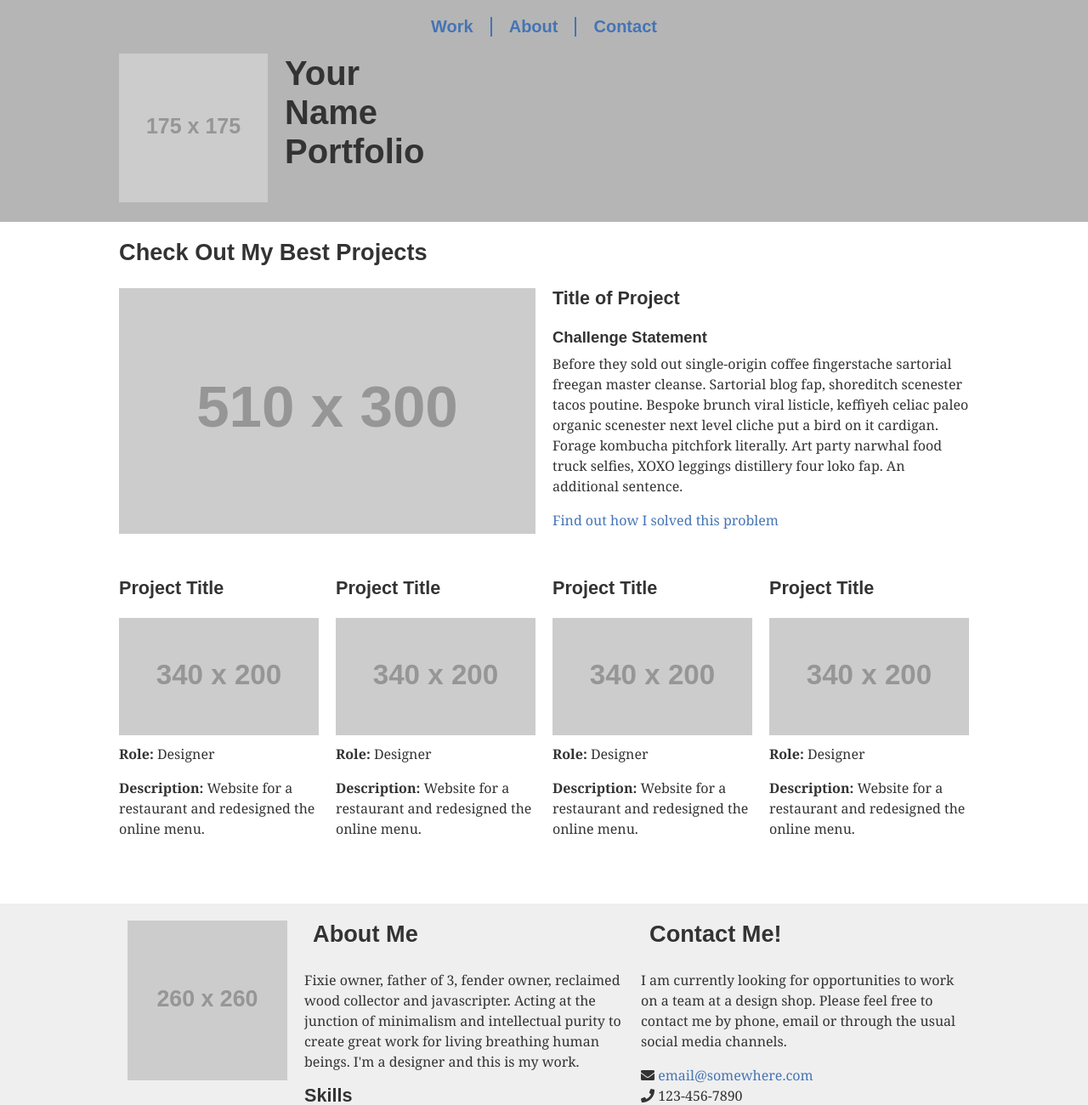
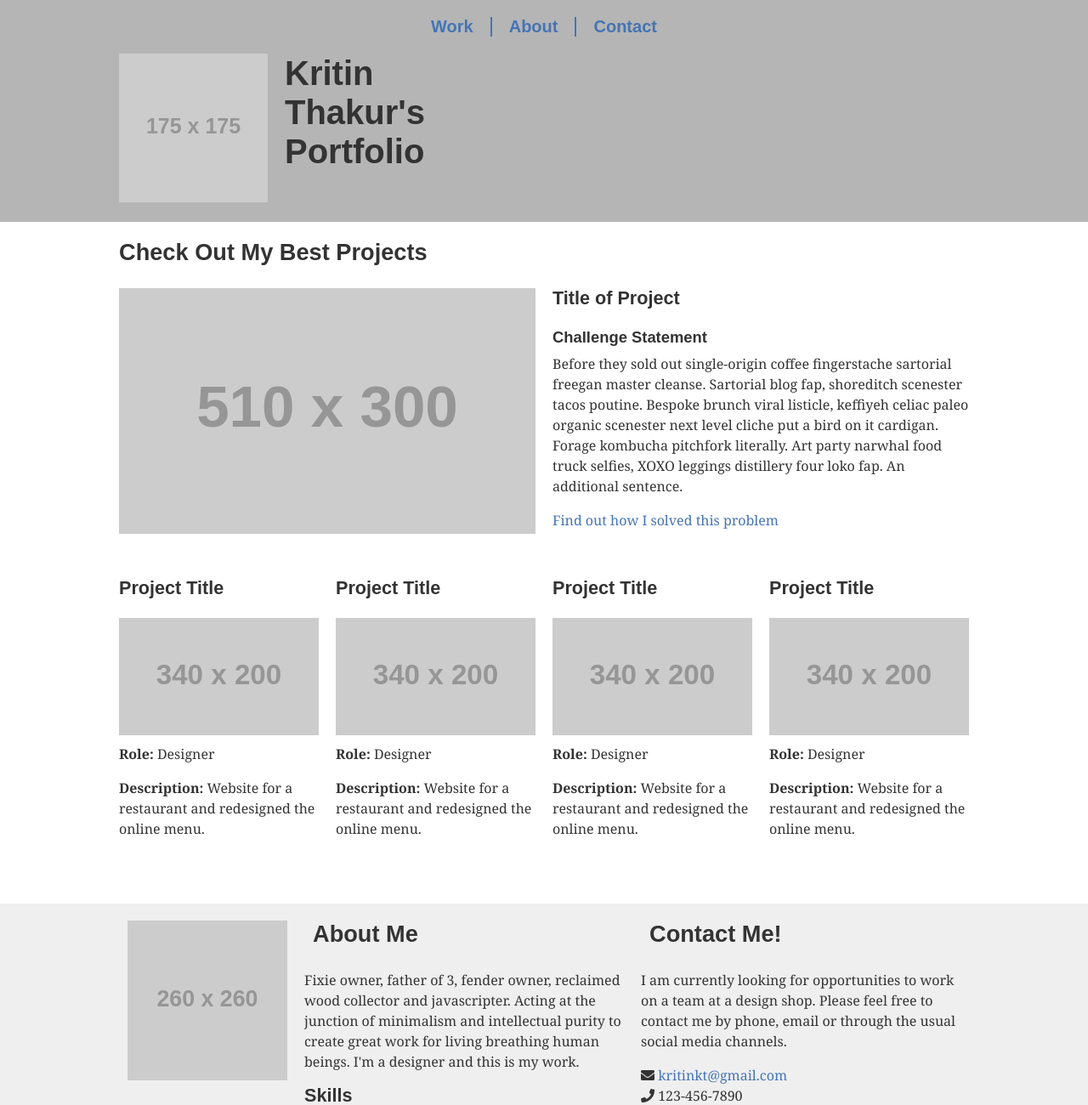
Before and after one commit to Kritin-Thakur/Portfolio, a plain HTML site: page index.html in a window 1280 px wide. Shown: the top 1300 px of the page at 85% size. Drawn offline with nearby package versions, Linux system fonts and the light colour scheme; placeholder pictures from the web are drawn by us.

Commit message:
PES1UG22AM087

```diff
--- a/index.html
+++ b/index.html
@@ -38,7 +38,7 @@
         <div class="wrapper">
 
 			<div class="logo-container">
-				<h1>Your<br>Name<br>Portfolio</h1>
+				<h1>Kritin<br>Thakur's<br>Portfolio</h1>
 
 				<!-- ------------------------------------------------------
 				Note that the image of the logo is linked to the home page.
@@ -163,7 +163,7 @@
 				don't get spam. http://wbwip.com/wbw/emailencoder.html
 				------------------------------------------------------- -->
 
-				<p><i class="fa fa-envelope" aria-hidden="true"></i> <a href="mailto:&#101;&#109;&#097;&#105;&#108;&#064;&#115;&#111;&#109;&#101;&#119;&#104;&#101;&#114;&#101;&#046;&#099;&#111;&#109;">&#101;&#109;&#097;&#105;&#108;&#064;&#115;&#111;&#109;&#101;&#119;&#104;&#101;&#114;&#101;&#046;&#099;&#111;&#109;</a><br>
+				<p><i class="fa fa-envelope" aria-hidden="true"></i> <a href="mailto:&#107;&#114;&#105;&#116;&#105;&#110;&#107;&#116;&#064;&#103;&#109;&#097;&#105;&#108;&#046;&#099;&#111;&#109;">&#107;&#114;&#105;&#116;&#105;&#110;&#107;&#116;&#064;&#103;&#109;&#097;&#105;&#108;&#046;&#099;&#111;&#109;</a><br>
 				<i class="fa fa-phone" aria-hidden="true"></i> 123-456-7890</p>
 
 				<!-- ------------------------------------------------------
```
